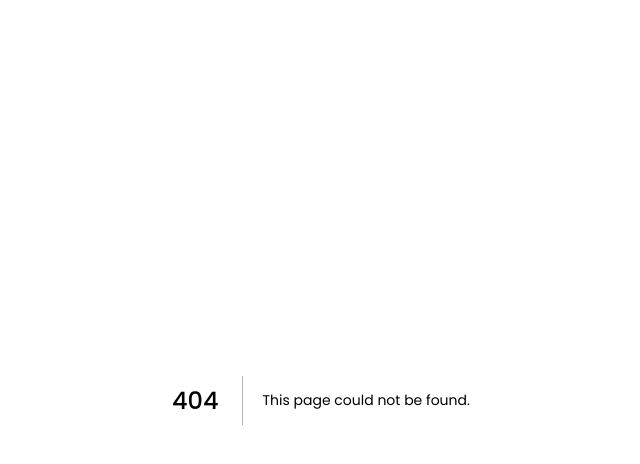
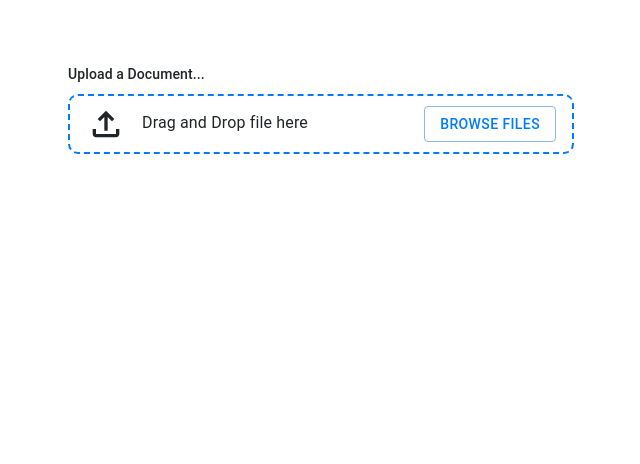
Before and after one commit to sayan-k-d/Invoice-Table, a Next.js app: page /UploadPDF in a window 1280 px wide. Before the commit this address had no page. Shown: the top 464 px of the page, without its empty margins (319-959 px from the left). Built offline with nearby package versions, Linux system fonts and the light colour scheme.

Commit message:
Upload Document Added

```diff
--- /dev/null
+++ b/pages/UploadPDF/index.jsx
@@ -0,0 +1,120 @@
+import { Clear, FileUploadOutlined } from "@mui/icons-material";
+import {
+  Box,
+  Button,
+  IconButton,
+  Paper,
+  Stack,
+  Typography,
+} from "@mui/material";
+import React, { useRef, useState } from "react";
+
+const UploadPDF = () => {
+  const [fileInfo, setFileInfo] = useState({ name: "", size: "" });
+  const [zoomOut, setZoomOut] = useState(false);
+  const [isDragging, setIsDragging] = useState(false);
+  const fileInputRef = useRef(null);
+
+  const handleFileChange = (event) => {
+    const file = event.target.files[0];
+    if (file) {
+      const sizeInKB = (file.size / 1024).toFixed(2);
+      setFileInfo({ name: file.name, size: `${sizeInKB} KB` });
+    }
+  };
+
+  const handleDragOver = (event) => {
+    event.preventDefault();
+    setIsDragging(true);
+  };
+
+  const handleDragLeave = () => {
+    setIsDragging(false);
+  };
+
+  const handleDrop = (event) => {
+    event.preventDefault();
+    setIsDragging(false);
+    const file = event.dataTransfer.files[0];
+    if (file) {
+      const sizeInKB = (file.size / 1024).toFixed(2);
+      setFileInfo({ name: file.name, size: `${sizeInKB} KB` });
+    }
+  };
+
+  const handleBrowseClick = () => {
+    fileInputRef.current.click();
+  };
+  const handleRemoveFile = () => {
+    setZoomOut(true);
+    setTimeout(() => {
+      setZoomOut(false);
+      setFileInfo({ name: "", size: "" }); // Clear the file name
+    }, 1000);
+  };
+  const handleUploadClick = () => {
+    // Perform upload logic here
+    alert(`File uploaded successfully: ${fileInfo.name}`);
+    // Reset file info and clear the input field
+    setZoomOut(true);
+    setTimeout(() => {
+      setZoomOut(false);
+      setFileInfo({ name: "", size: "" }); // Clear the file name
+    }, 1000);
+    fileInputRef.current.value = null;
+  };
+
+  return (
+    <>
+      <Box className="drag-and-drop-container container">
+        <input
+          type="file"
+          ref={fileInputRef}
+          className="file-input"
+          onChange={handleFileChange}
+        />
+        <Box className="file-upload-area">
+          <Typography variant="subtitle2" className="upload-label">
+            Upload a Document...
+          </Typography>
+
+          <Box
+            className={`drop-area ${isDragging ? "dragging" : ""}`}
+            onDragOver={handleDragOver}
+            onDragLeave={handleDragLeave}
+            onDrop={handleDrop}
+          >
+            <Typography>
+              <FileUploadOutlined className="upload-icon" />
+              Drag and Drop file here
+            </Typography>
+
+            <Button
+              variant="outlined"
+              className="browse-button"
+              onClick={fileInfo.name ? handleUploadClick : handleBrowseClick}
+            >
+              {fileInfo.name ? "Upload" : "Browse Files"}
+            </Button>
+          </Box>
+          {fileInfo.name && (
+            <Paper
+              className={`selected-file ${zoomOut ? "zoomOut" : ""}`}
+              elevation={3}
+            >
+              <Stack direction="row" spacing={1} alignItems="center" px={2}>
+                <Typography>{fileInfo.name}</Typography>
+                <Typography variant="caption">{fileInfo.size}</Typography>
+              </Stack>
+              <IconButton onClick={handleRemoveFile}>
+                <Clear className="remove-button" />
+              </IconButton>
+            </Paper>
+          )}
+        </Box>
+      </Box>
+    </>
+  );
+};
+
+export default UploadPDF;
--- a/styles/components.scss
+++ b/styles/components.scss
@@ -2,3 +2,4 @@
 @import url("https://fonts.googleapis.com/css2?family=Poppins:ital,wght@0,100;0,200;0,300;0,400;0,500;0,600;0,700;0,800;0,900;1,100;1,200;1,300;1,400;1,500;1,600;1,700;1,800;1,900&display=swap");
 @import "./theme.scss";
 @import "./invoice.table.scss";
+@import "./upload.pdf.scss";
--- /dev/null
+++ b/styles/upload.pdf.scss
@@ -0,0 +1,96 @@
+.drag-and-drop-container {
+  width: 100%;
+  padding: 4rem;
+  .file-input {
+    display: none; /* Hide the default file input */
+  }
+  .file-upload-area {
+    max-width: 50%;
+    margin: auto;
+    .upload-label {
+      margin-bottom: 0.5rem;
+    }
+    .drop-area {
+      border: 2px dashed #007bff; /* Border color */
+      border-radius: 10px;
+      width: 100%;
+      padding: 0.5rem 1rem;
+      text-align: center;
+      transition: background-color 0.3s ease;
+      display: flex;
+      align-items: center;
+      justify-content: space-between;
+    }
+
+    .drop-area.dragging {
+      background-color: rgba(0, 123, 255, 0.1); /* Light background on drag */
+    }
+
+    .upload-icon {
+      width: 40px !important;
+      height: auto !important;
+      margin-right: 1rem;
+    }
+
+    .browse-button {
+      color: #007bff;
+      cursor: pointer;
+      transition: background-color 0.3s ease;
+      outline: none;
+    }
+
+    .browse-button:hover {
+      color: white;
+      background-color: #0056b3; /* Darker shade for hover effect */
+    }
+
+    .selected-file {
+      animation: zoom-in 1s ease;
+      margin: 1rem 0;
+      padding: 0.5rem 1rem;
+      width: 100%;
+      display: flex;
+      align-items: center;
+      justify-content: space-between;
+      border-radius: 8px; /* Rounded corners */
+      background-color: #2c293e;
+      color: rgb(255 118 118);
+      //   background-color: rgba(255 177 177 / 50%);
+      //   color: rgb(255 90 90);
+      span {
+        text-wrap: nowrap;
+        line-height: 0;
+      }
+      .remove-button {
+        color: rgb(255 118 118);
+        // color: rgb(255 90 90);
+      }
+      &.zoomOut {
+        animation: zoom-out 1s ease;
+      }
+    }
+
+    @keyframes zoom-in {
+      0% {
+        scale: 0%;
+      }
+      50% {
+        scale: 120%;
+      }
+      100% {
+        scale: 100%;
+      }
+    }
+    @keyframes zoom-out {
+      0% {
+        scale: 100%;
+      }
+      50% {
+        scale: 120%;
+      }
+      100% {
+        scale: 0%;
+      }
+    }
+  }
+}
```
